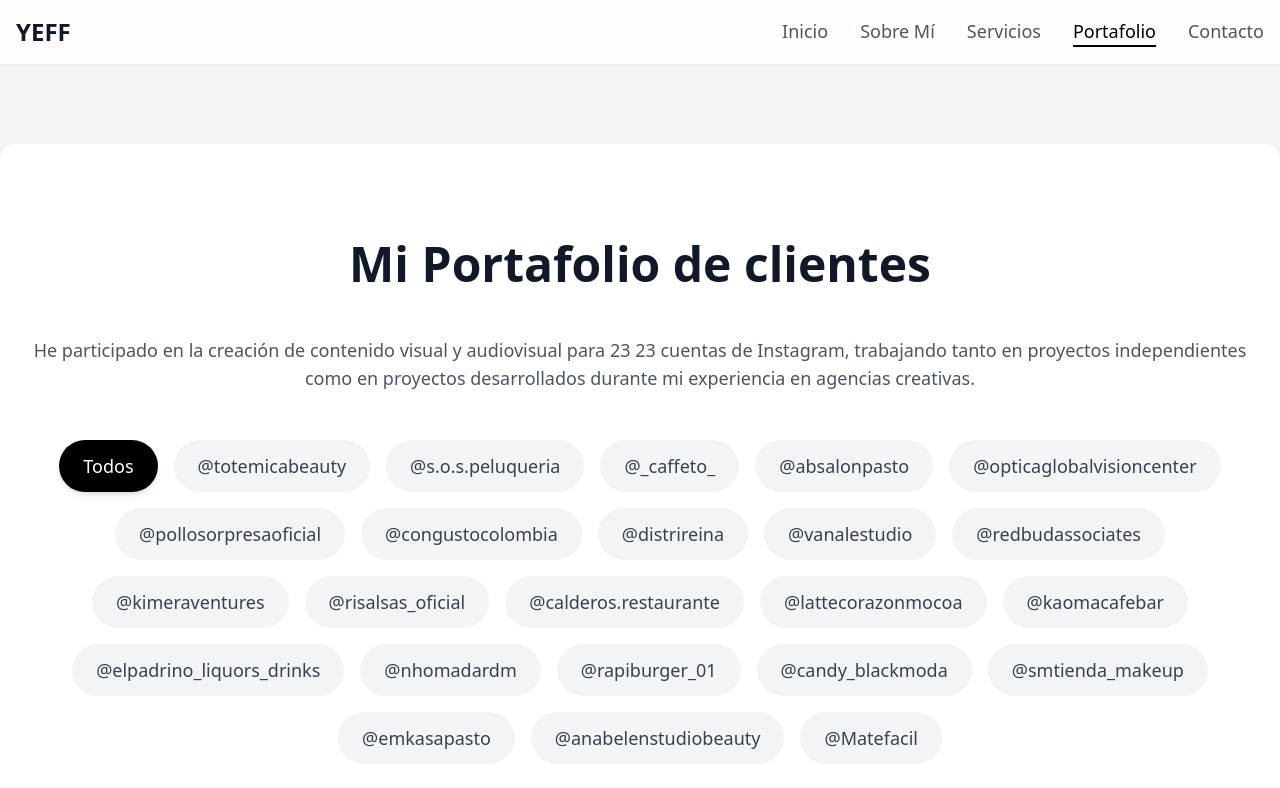
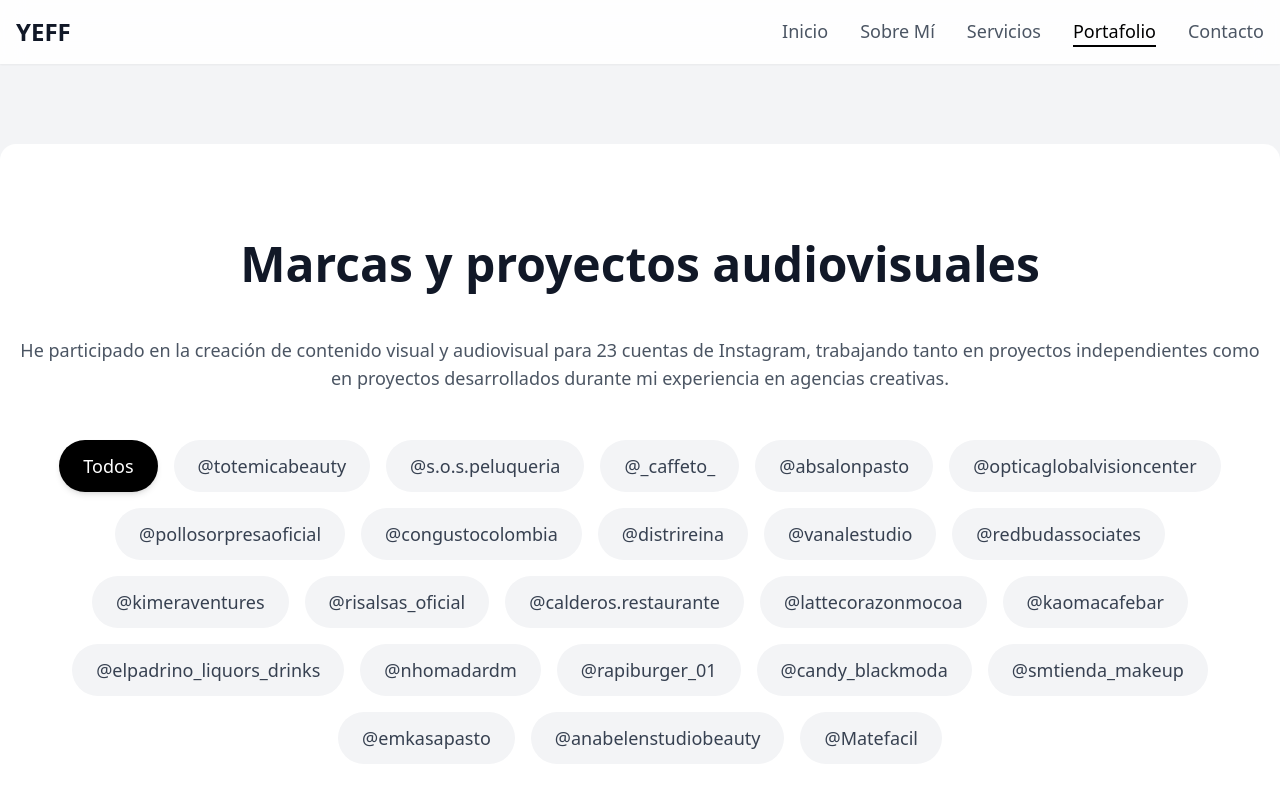
Before and after one commit to yeferson203/portafolio, a React (Create React App) app: page / in a window 1280 px wide. Both pictures are taken after a click on the button "Portafolio". Shown: the top 788 px of the page. Built offline with nearby package versions, Linux system fonts and the light colour scheme.

Commit message:
Update portfolio section heading and paragraph text

```diff
--- a/src/components/PortfolioSection.js
+++ b/src/components/PortfolioSection.js
@@ -26,10 +26,10 @@ const PortfolioSection = () => {
   return (
     <section className="container mx-auto px-4 py-16 sm:py-24 bg-white rounded-2xl shadow-xl my-16">
       <h2 className="text-4xl sm:text-5xl font-bold text-center text-gray-900 mb-12">
-        Mi Portafolio de clientes
+        Marcas y proyectos audiovisuales
       </h2>
       <p className="text-center text-gray-600 text-lg mb-12">
-        He participado en la creación de contenido visual y audiovisual para 23  {new Set(clientProjects.map(p => p.client)).size} cuentas de Instagram, trabajando tanto en proyectos independientes como en proyectos desarrollados durante mi experiencia en agencias creativas.
+        He participado en la creación de contenido visual y audiovisual para {new Set(clientProjects.map(p => p.client)).size} cuentas de Instagram, trabajando tanto en proyectos independientes como en proyectos desarrollados durante mi experiencia en agencias creativas.
       </p>
 
       <div className="flex flex-wrap justify-center gap-4 mb-12">
```
